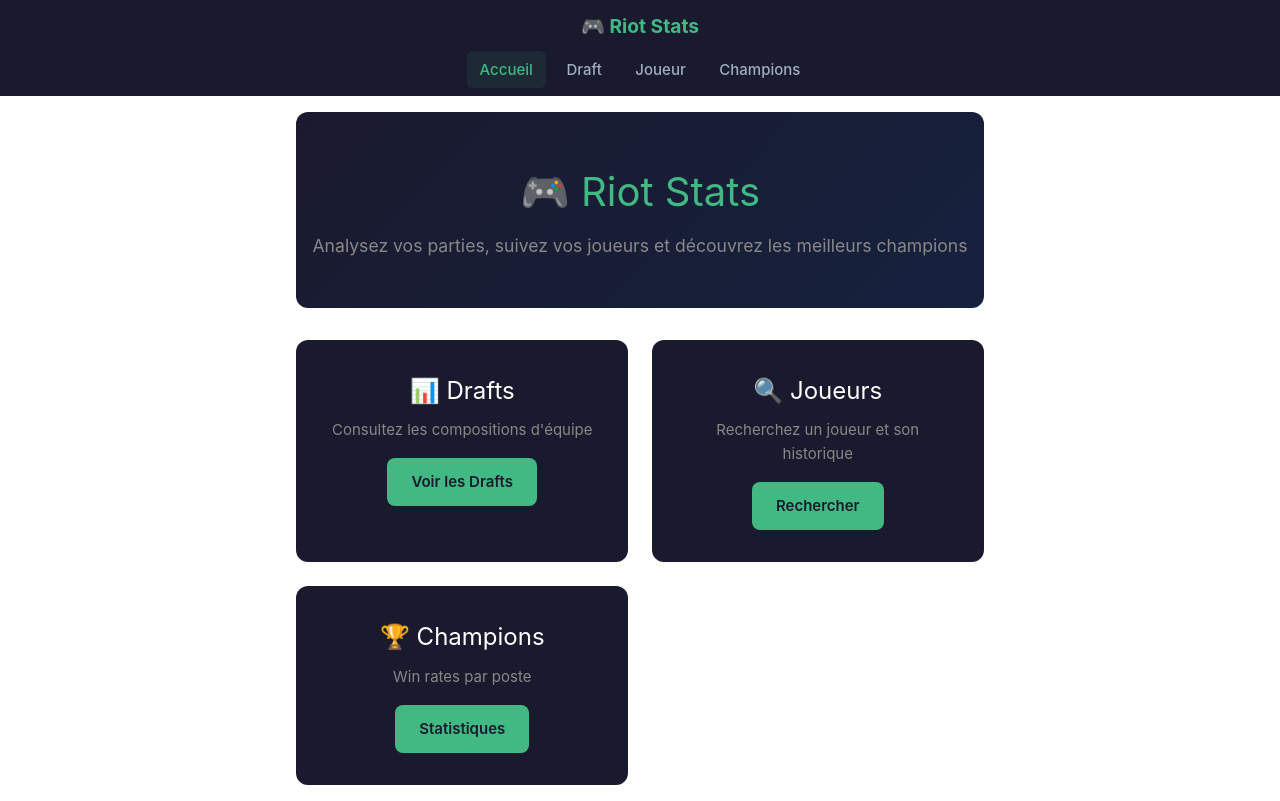
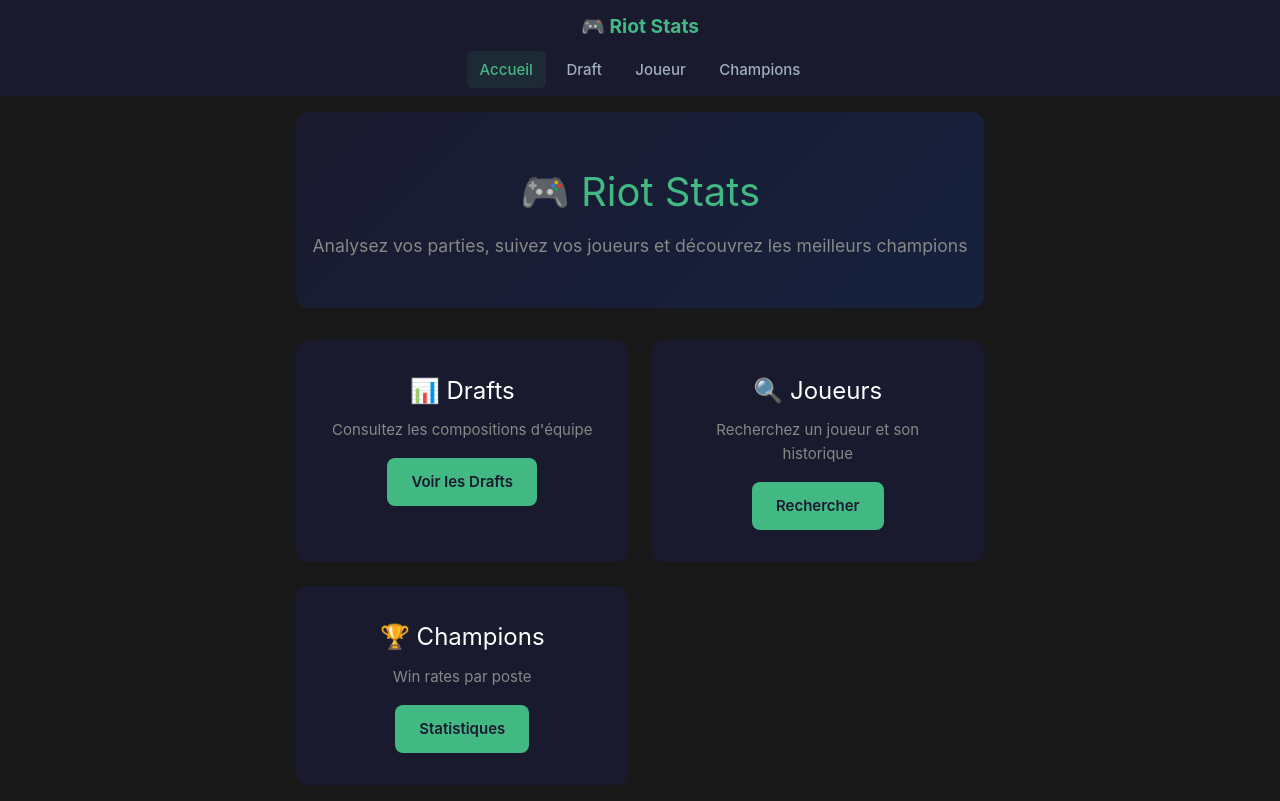
Before and after one commit to Sulfy6768/projet_devops_riot, a Vue app in the folder riot/: page / in a window 1280 px wide. Built offline with nearby package versions, Linux system fonts and the light colour scheme; the HTML template or start-up script is replaced by a standard one.

Commit message:
[Change: CSS] Enlève Background Nuit & Jour -> Background Nuit uniquement

```diff
--- a/riot/src/assets/base.css
+++ b/riot/src/assets/base.css
@@ -23,9 +23,9 @@
 
 /* semantic color variables for this project */
 :root {
-  --color-background: var(--vt-c-white);
-  --color-background-soft: var(--vt-c-white-soft);
-  --color-background-mute: var(--vt-c-white-mute);
+  --color-background: var(--vt-c-black);
+  --color-background-soft: var(--vt-c-black-soft);
+  --color-background-mute: var(--vt-c-black-mute);
 
   --color-border: var(--vt-c-divider-light-2);
   --color-border-hover: var(--vt-c-divider-light-1);
@@ -34,20 +34,6 @@
   --color-text: var(--vt-c-text-light-1);
 
   --section-gap: 160px;
-}
-
-@media (prefers-color-scheme: dark) {
-  :root {
-    --color-background: var(--vt-c-black);
-    --color-background-soft: var(--vt-c-black-soft);
-    --color-background-mute: var(--vt-c-black-mute);
-
-    --color-border: var(--vt-c-divider-dark-2);
-    --color-border-hover: var(--vt-c-divider-dark-1);
-
-    --color-heading: var(--vt-c-text-dark-1);
-    --color-text: var(--vt-c-text-dark-2);
-  }
 }
 
 *,
```
